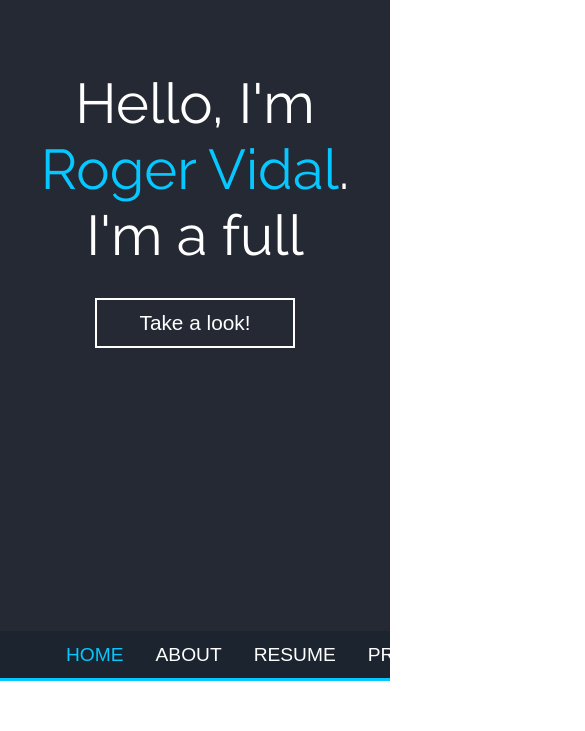
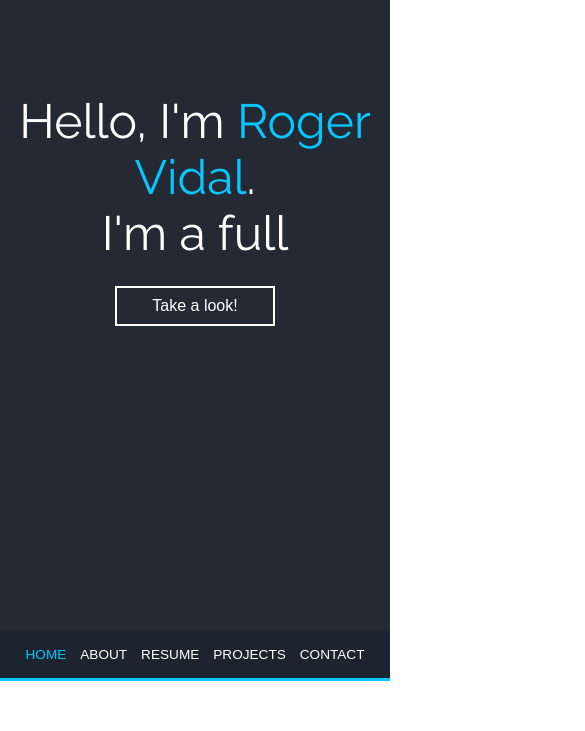
Before and after one commit to SpykeRel04D/next-personal-website, a Next.js app: page / in a window 390 px wide. Shown: the part 213-944 px from the top of the page, 585 px wide, since content can reach past the window. Built offline with nearby package versions, Linux system fonts and the light colour scheme.

Commit message:
Modify CSS for mobile devices - Media Queries Work

```diff
--- a/src/components/NavigationBar/navbar.module.scss
+++ b/src/components/NavigationBar/navbar.module.scss
@@ -1,4 +1,5 @@
 @import "./../../styles/colors.scss";
+@import "./../../styles/mediaqueries.scss";
 
 .navBar {
     display: flex;
@@ -13,6 +14,7 @@
     right: 0;
     padding-left: 50px;
     border-bottom: 3px solid $color_custom01;
+    overflow-x: hidden;
     -webkit-box-sizing: border-box;
     -moz-box-sizing: border-box;
     box-sizing: border-box;
@@ -39,4 +41,22 @@
     .selected {
         color: $color_custom01;
     }
+
+    @include rwd(portable-devices) {
+        padding-left: 0px;
+        justify-content: center;
+
+        .navButton {
+            margin: auto 2px;
+            font-size: 1rem;
+        }
+    }
+
+    @include rwd(mobile) {
+        .navButton {
+            padding: auto 0;
+            margin: auto 1px;
+            font-size: 0.85rem;
+        }
+    }
 }
--- a/src/components/ProjectCard/projectcard.module.scss
+++ b/src/components/ProjectCard/projectcard.module.scss
@@ -1,4 +1,5 @@
 @import "./../../styles/colors.scss";
+@import "./../../styles/mediaqueries.scss";
 
 .projectCardZone {
     margin: 10px 0px;
@@ -87,7 +88,58 @@
                 opacity: 100;
             }
         }
+    }
 
+    @include rwd(portable-devices) {
+        width: 90%;
 
+        .projectCard {
+            .projectCardBack {
+                .title {
+                    font-size: 1.5rem;
+                    margin-bottom: 10px;
+                }
+
+                .shortDescription {
+                    font-size: 0.9rem;
+                    margin-bottom: 12px;
+                }
+
+                .year {
+                    font-size: 0.8rem;
+                }
+
+                .techIcons {
+                    margin-top: 12px;
+                }
+            }
+        }
+    }
+
+    @include rwd(mobile) {
+        width: 96%;
+
+        .projectCard {
+            .projectCardBack {
+                .title {
+                    font-size: 1.1rem;
+                    margin-bottom: 8px;
+                }
+
+                .shortDescription {
+                    font-size: 0.7rem;
+                    margin-bottom: 10px;
+                }
+
+                .year {
+                    margin-top: 2px;
+                    font-size: 0.7rem;
+                }
+
+                .techIcons {
+                    margin-top: 8px;
+                }
+            }
+        }
     }
 }
--- a/src/components/views/Home/home.module.scss
+++ b/src/components/views/Home/home.module.scss
@@ -1,4 +1,5 @@
 @import "../../../styles/colors.scss";
+@import "../../../styles/mediaqueries.scss";
 
 .home {
     display: flex;
@@ -52,4 +53,19 @@
             outline: none;
         }
     }
+
+    @include rwd(portable-devices) {
+        .mainZone {
+            .presentation {
+                font-size: 3.0rem;
+            }
+        }
+
+        .visitWeb {
+            font-size: 1.0rem;
+            width: 160px;
+            height: 40px;
+            margin-top: 25px;
+        }
+    }
 }
--- a/src/components/views/Resume/resume.module.scss
+++ b/src/components/views/Resume/resume.module.scss
@@ -1,4 +1,5 @@
 @import "../../../styles/colors.scss";
+@import "../../../styles/mediaqueries.scss";
 
 .resume {
     background-color: $color_light01;
@@ -24,6 +25,10 @@
                 &:hover {
                     color: $color_dark01;
                 }
+            }
+
+            @include rwd(mobile) {
+                font-size: 0.95rem;
             }
 
         }
@@ -122,6 +127,11 @@
                     font-size: 0.8rem;
                     margin-top: 5px;
                 }
+
+                @include rwd(mobile) {
+                    width: 45%;
+                    margin: 10px 0;
+                }
             }
         }
 
--- a/src/pages/_app.tsx
+++ b/src/pages/_app.tsx
@@ -1,7 +1,15 @@
+import Head from 'next/head';
 import '../styles/globals.scss'
 
 function MyApp({ Component, pageProps }) {
-  return <Component {...pageProps} />
+    return (
+        <>
+          <Head>
+            <meta name="viewport" content="width=device-width, initial-scale=1" />
+          </Head>
+          <Component {...pageProps} />
+        </>
+      )
 }
 
 export default MyApp
--- a/src/styles/globals.scss
+++ b/src/styles/globals.scss
@@ -2,6 +2,7 @@
 $font_01: 'Raleway', sans-serif;
 
 @import "./colors.scss";
+@import "./mediaqueries.scss";
 
 $content_zone_width: 1000px;
 
--- /dev/null
+++ b/src/styles/mediaqueries.scss
@@ -0,0 +1,29 @@
+// RWD breaks
+$break-small: 600px;
+$break-medium: 770px;
+$break-large: 992px;
+$break-extra-large: 1200px;
+
+@mixin rwd($media) {
+    @if $media == mobile {
+        @media only screen and (max-width: $break-small) { @content; }
+    }
+    @else if $media == tablet {
+        @media only screen and (min-width: $break-small + 1) and (max-width: $break-medium - 1) { @content; }
+    }
+    @else if $media == portable-devices {
+        @media only screen and (max-width: $break-medium - 1) { @content; }
+    }
+    @else if $media == small-desktop {
+        @media only screen and (min-width: $break-medium + 1) and (max-width: $break-large - 1) { @content; }
+    }
+    @else if $media == desktop {
+        @media only screen and (min-width: $break-large + 1) and (max-width: $break-extra-large - 1) { @content; }
+    }
+    @else if $media == large-desktop {
+        @media only screen and (min-width: $break-extra-large) { @content; }
+    }
+    @else if $media == all-desktop {
+        @media only screen and (min-width: $break-medium + 1) { @content; }
+    }
+}
```
